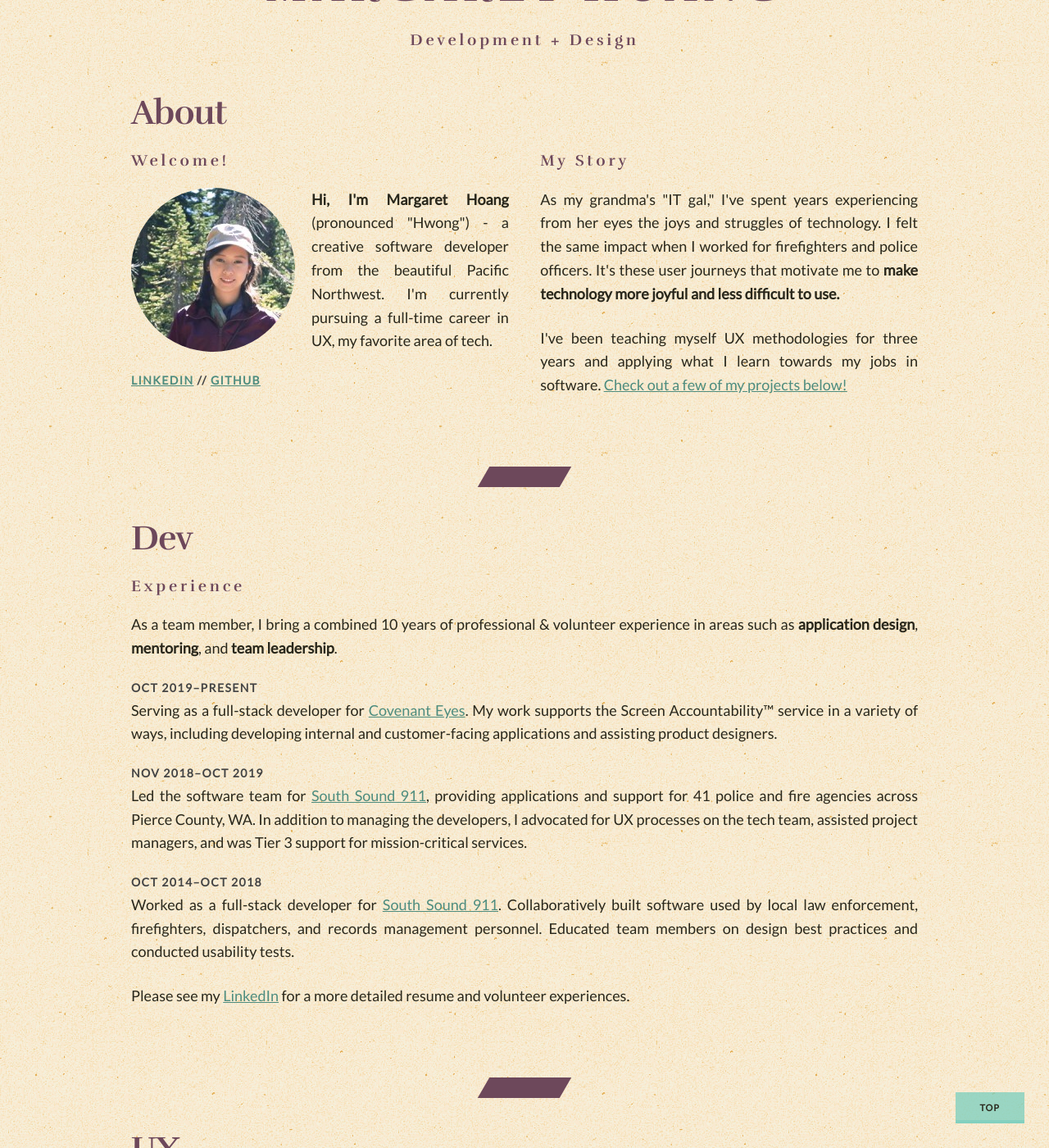
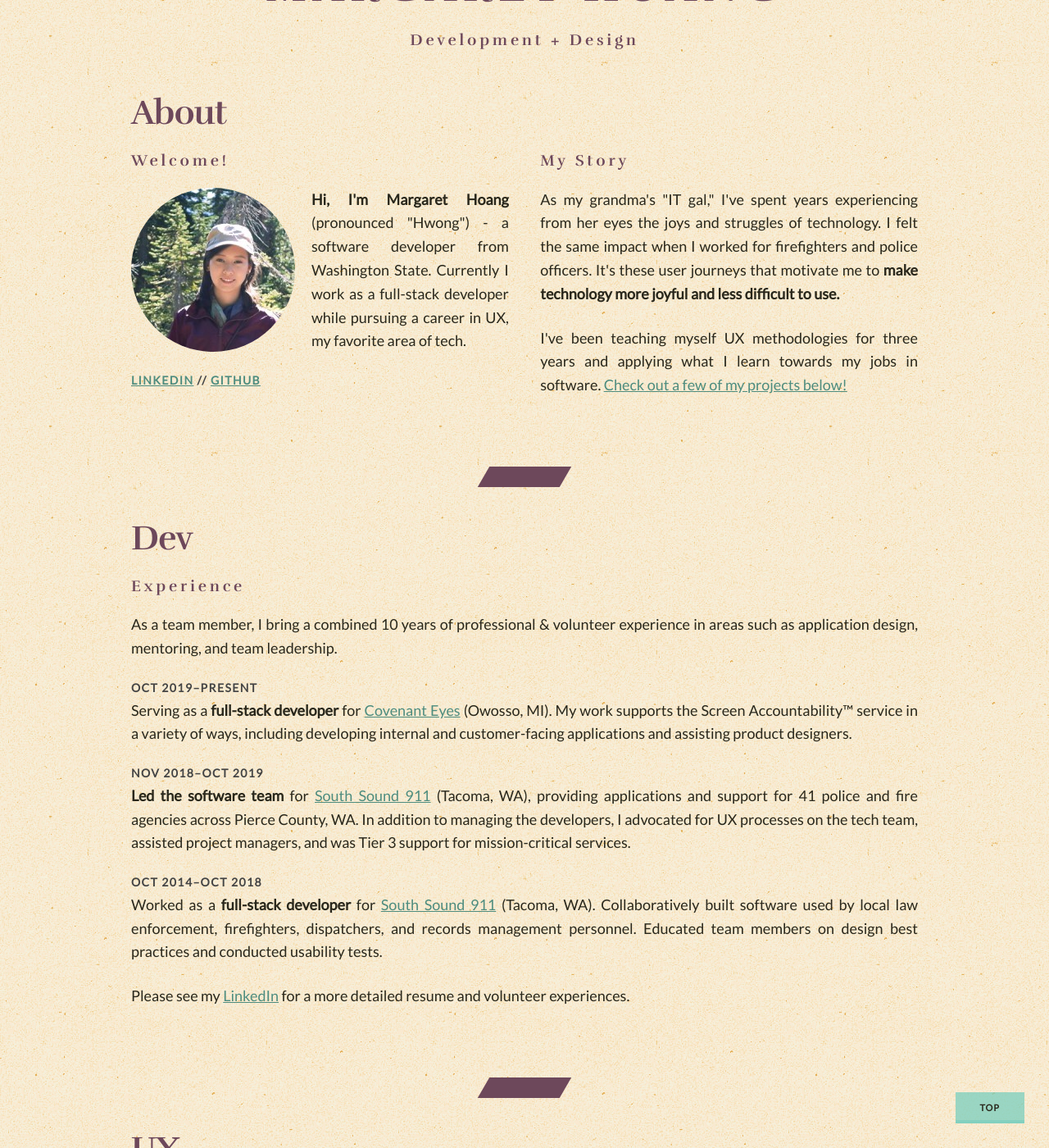
Before and after one commit to mmhoang/mmhoang, a Jekyll site: the page index.html, which Jekyll copies as it is, in a window 1280 px wide and 1400 px high, scrolled down 222 px. Shown: the whole window at 82% size. Built offline with Jekyll 4.4.1, drawn with Linux system fonts in a browser that asks for light colours.

Commit message:
Wording updates

```diff
--- a/index.html
+++ b/index.html
@@ -47,7 +47,7 @@
                     <div class="row">
                         <h3>Welcome!</h3>
                         <img src="profile-2020.jpeg" class="u-pull-left"/>
-                        <p><b>Hi, I'm Margaret Hoang</b> (pronounced "Hwong") - a creative software developer from the beautiful Pacific Northwest. I'm currently pursuing a full-time career in UX, my favorite area of tech.</p>
+                        <p><b>Hi, I'm Margaret Hoang</b> (pronounced "Hwong") - a software developer from Washington State. Currently I work as a full-stack developer while pursuing a career in UX, my favorite area of tech.</p>
                         <p><h4><a href="https://www.linkedin.com/in/mmhoang/">LinkedIn</a> // <a href="https://github.com/mmhoang">GitHub</a></h4></p>
                     </div>
                 </div>
@@ -65,13 +65,13 @@
             <h2>Dev</h2>
             <h3>Experience</h3>
             <div class="row">
-                <p>As a team member, I bring a combined 10 years of professional & volunteer experience in areas such as <b>application design</b>, <b>mentoring</b>, and <b>team leadership</b>.</p>
+                <p>As a team member, I bring a combined 10 years of professional & volunteer experience in areas such as application design, mentoring, and team leadership.</p>
                 <h4>Oct 2019–present</h4>
-                <p>Serving as a full-stack developer for <a href="https://www.covenanteyes.com/">Covenant Eyes</a>. My work supports the Screen Accountability™ service in a variety of ways, including developing internal and customer-facing applications and assisting product designers.
+                <p>Serving as a <b>full-stack developer</b> for <a href="https://www.covenanteyes.com/">Covenant Eyes</a> (Owosso, MI). My work supports the Screen Accountability™ service in a variety of ways, including developing internal and customer-facing applications and assisting product designers.
                 <h4>Nov 2018–Oct 2019</h4>
-                <p>Led the software team for <a href="https://southsound911.org/">South Sound 911</a>, providing applications and support for 41 police and fire agencies across Pierce County, WA. In addition to managing the developers, I advocated for UX processes on the tech team, assisted project managers, and was Tier 3 support for mission-critical services.</p>
+                <p><b>Led the software team</b> for <a href="https://southsound911.org/">South Sound 911</a> (Tacoma, WA), providing applications and support for 41 police and fire agencies across Pierce County, WA. In addition to managing the developers, I advocated for UX processes on the tech team, assisted project managers, and was Tier 3 support for mission-critical services.</p>
                 <h4>Oct 2014–Oct 2018</h4>
-                <p>Worked as a full-stack developer for <a href="https://southsound911.org/">South Sound 911</a>. Collaboratively built software used by local law enforcement, firefighters, dispatchers, and records management personnel. Educated team members on design best practices and conducted usability tests.</p>
+                <p>Worked as a <b>full-stack developer</b> for <a href="https://southsound911.org/">South Sound 911</a> (Tacoma, WA). Collaboratively built software used by local law enforcement, firefighters, dispatchers, and records management personnel. Educated team members on design best practices and conducted usability tests.</p>
                 <p>Please see my <a href="https://www.linkedin.com/in/mmhoang/">LinkedIn</a> for a more detailed resume and volunteer experiences.</p>
             </div>
         </div>
```
